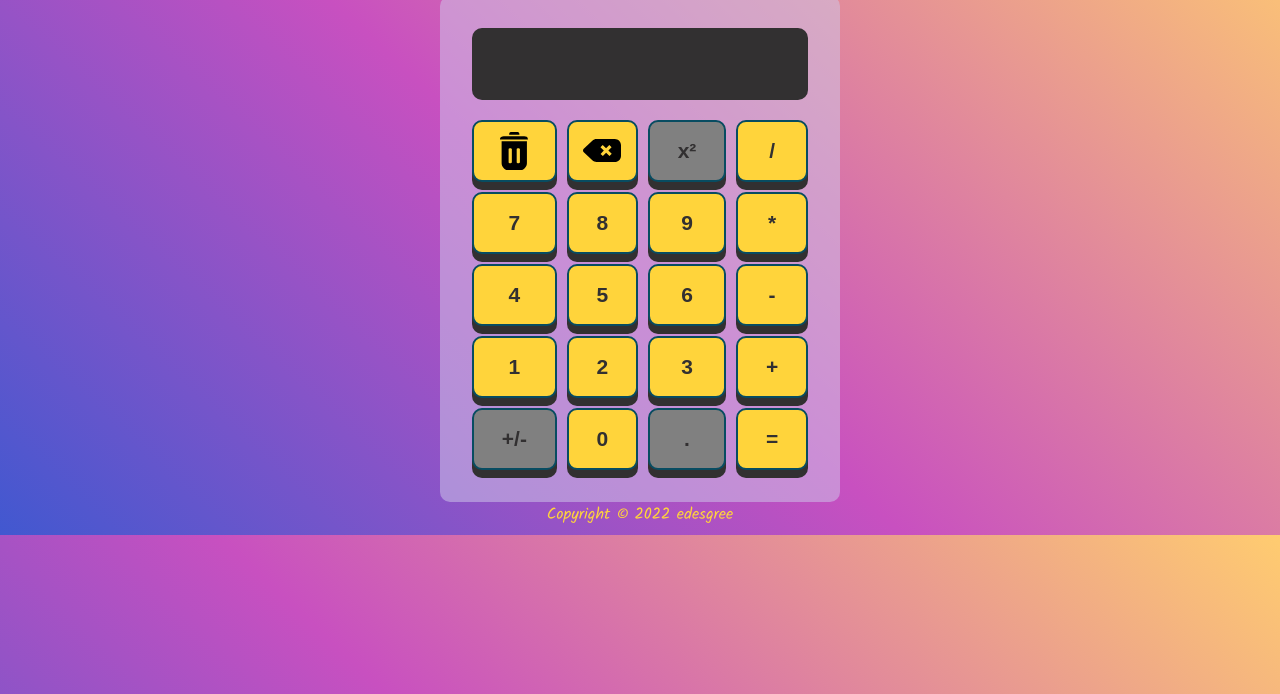
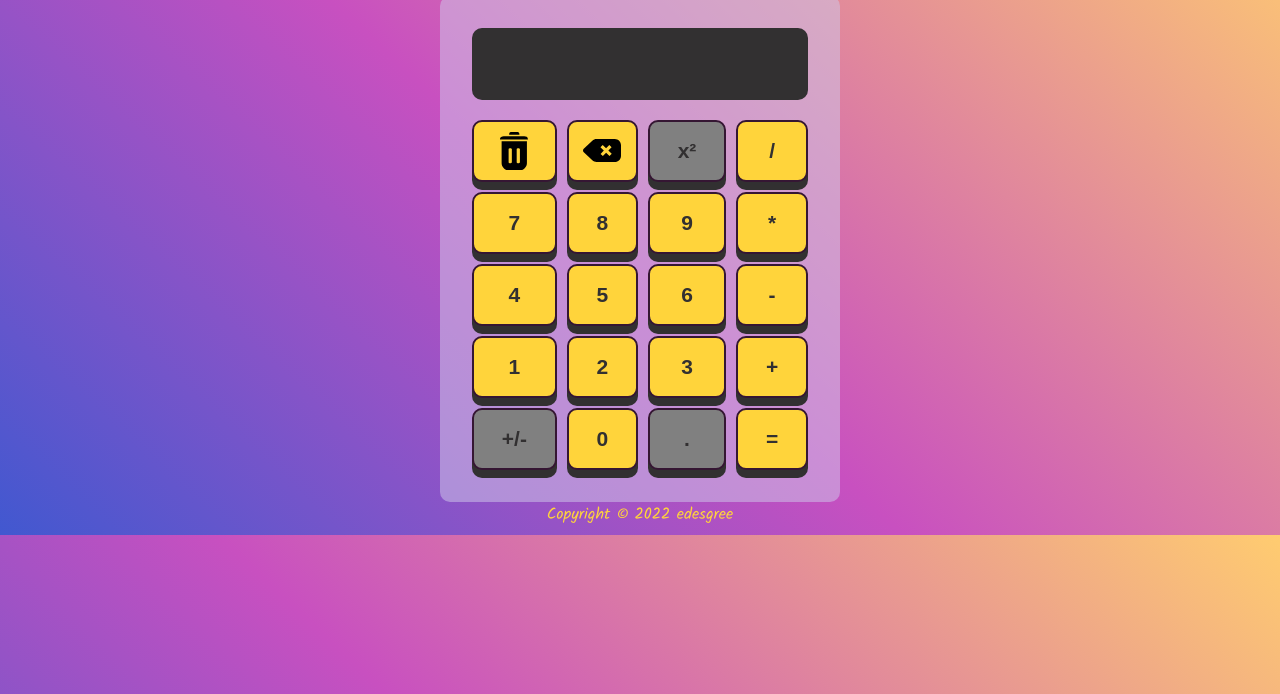
Before and after one commit to edesgree/odin-calculator, a website: page src/index.html in a window 1280 px wide. Shown: the part 106-800 px from the top of the page. Drawn offline with nearby package versions, Linux system fonts and the light colour scheme; files that its build step writes are made by us from their sources; files whose address does not match are found by name.

Commit message:
change btn color border

```diff
--- a/src/sass/style.scss
+++ b/src/sass/style.scss
@@ -6,7 +6,7 @@ $assetsPath: "../images/";
 $dark: #323031;
 $bright: #ffd43b;
 $bright2: #ca2f2f;
-$main: #084c61;
+$main: #351633;
 $main2: #cfc8ea85;
 $grid: #ccc;
 $light: #fff;
```
Also changed, not shown: public/css/style.css.
